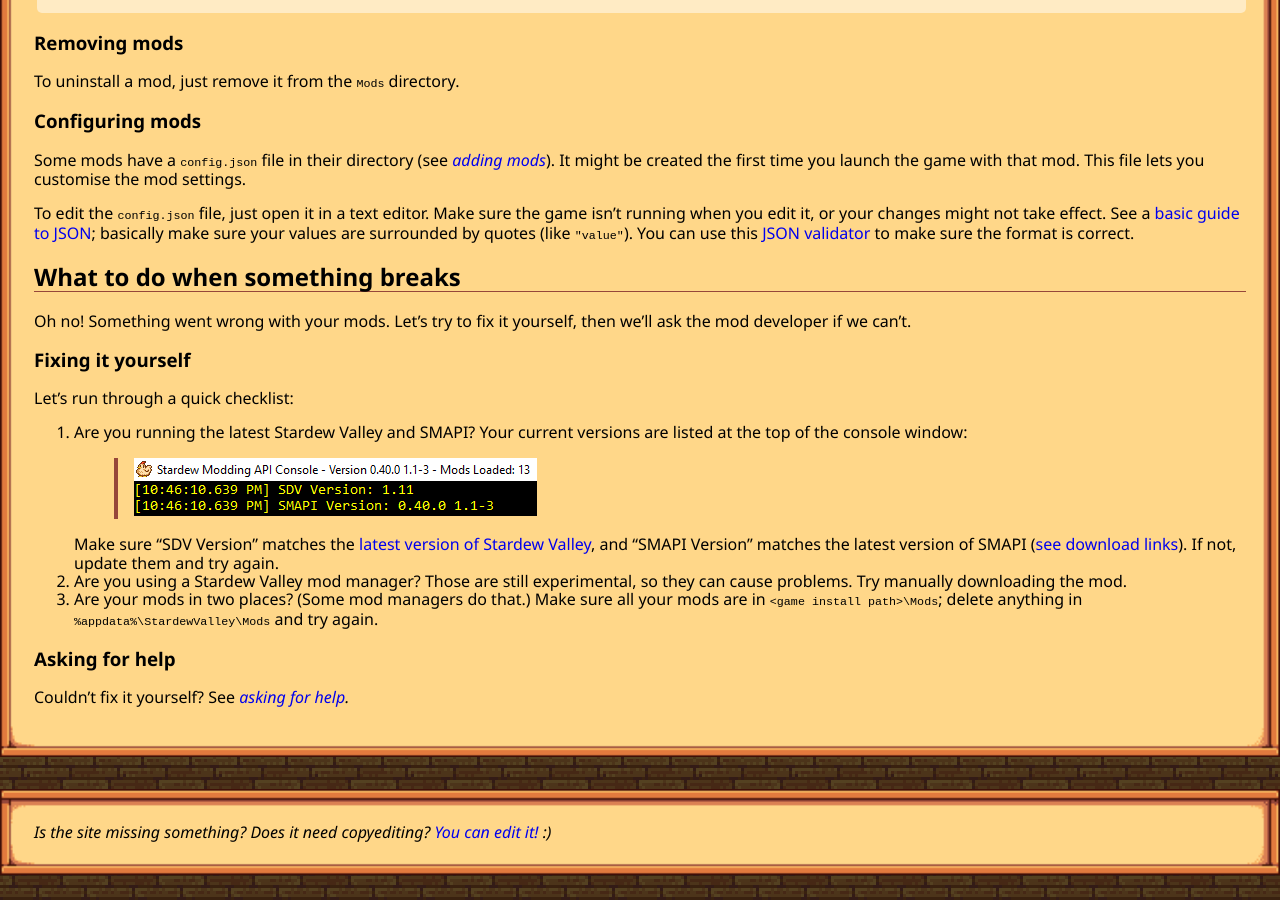
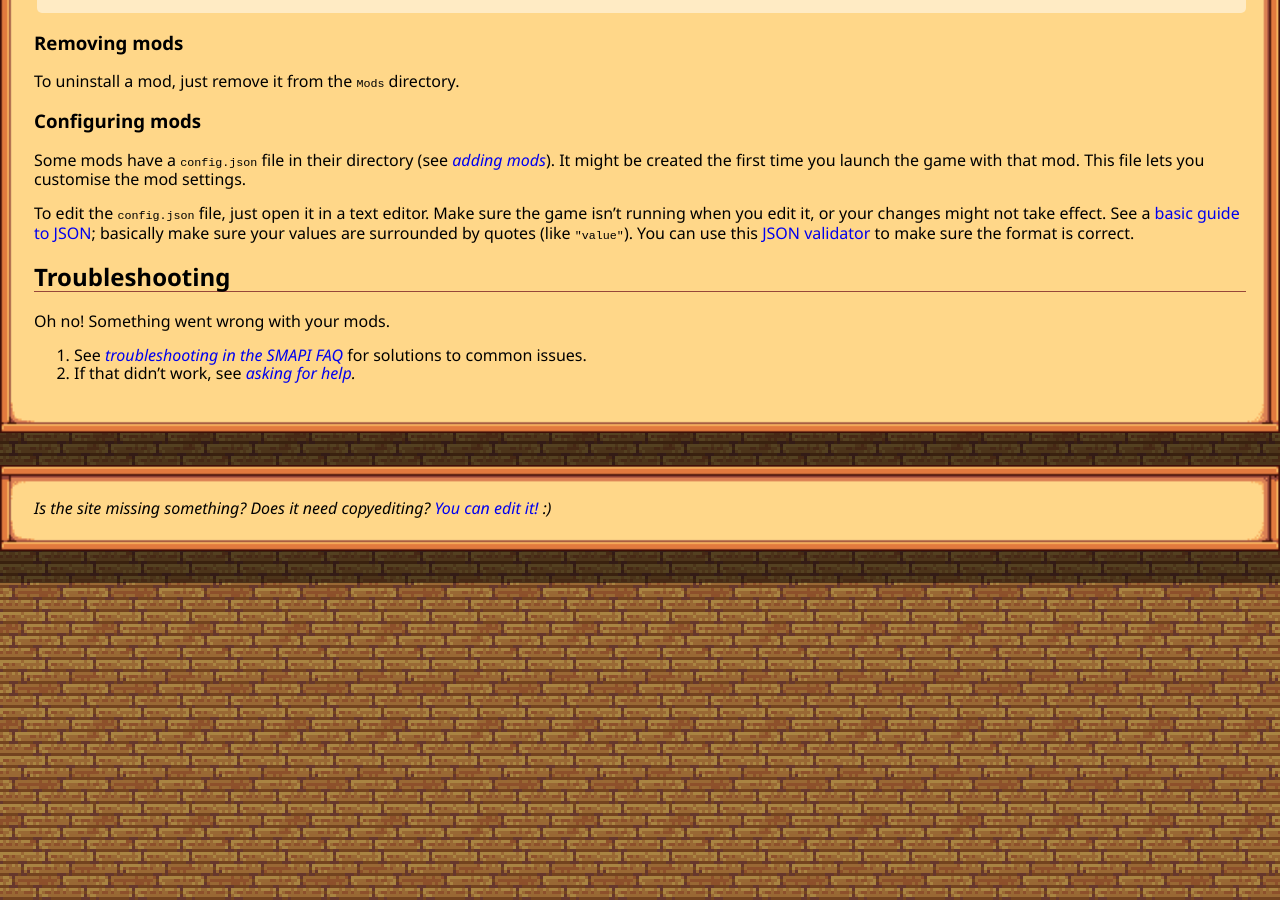
Before and after one commit to Pathoschild/canimod.github.io, a Jekyll site: the page built from guides/using-mods.md, in a window 1280 px wide and 900 px high, scrolled down 2964 px. Built offline with Jekyll 4.4.1, drawn with Linux system fonts in a browser that asks for light colours; nearby versions of some CDN libraries.

Commit message:
merge troubleshooting sections into the SMAPI FAQ

```diff
--- a/guides/using-mods.md
+++ b/guides/using-mods.md
@@ -164,28 +164,9 @@
 basically make sure your values are surrounded by quotes (like `"value"`). You can use this
 [JSON validator](https://jsonformatter.curiousconcept.com/) to make sure the format is correct.
 
-## What to do when something breaks
-Oh no! Something went wrong with your mods. Let's try to fix it yourself, then we'll ask the mod
-developer if we can't.
+## Troubleshooting
+Oh no! Something went wrong with your mods.
 
-### Fixing it yourself
-Let's run through a quick checklist:
-
-1. Are you running the latest Stardew Valley and SMAPI? Your current versions are listed at the top
-   of the console window:
-
-   > ![](images/using-mods/smapi-versions.png)
-
-   Make sure "SDV Version" matches the [latest version of Stardew Valley](http://stardewvalleywiki.com/Version_History),
-   and "SMAPI Version" matches the latest version of SMAPI ([see download links](#installing-smapi)).
-   If not, update them and try again.
-
-2. Are you using a Stardew Valley mod manager? Those are still experimental, so they can cause
-   problems. Try manually downloading the mod.
-
-3. Are your mods in two places? (Some mod managers do that.) Make sure all your mods are in
-   `<game install path>\Mods`; delete anything in `%appdata%\StardewValley\Mods` and try
-   again.
-
-### Asking for help
-Couldn't fix it yourself? See _[asking for help](/guides/asking-for-help)._
+1. See _[troubleshooting in the SMAPI FAQ](/guides/smapi-faq#troubleshooting)_ for solutions to
+   common issues.
+2. If that didn't work, see _[asking for help](/guides/asking-for-help)._
```
Also changed, not shown: guides/smapi-faq.md (+19 -0 lines), guides/images/smapi-faq/smapi-versions.png (renamed from guides/images/using-mods/smapi-versions.png).
